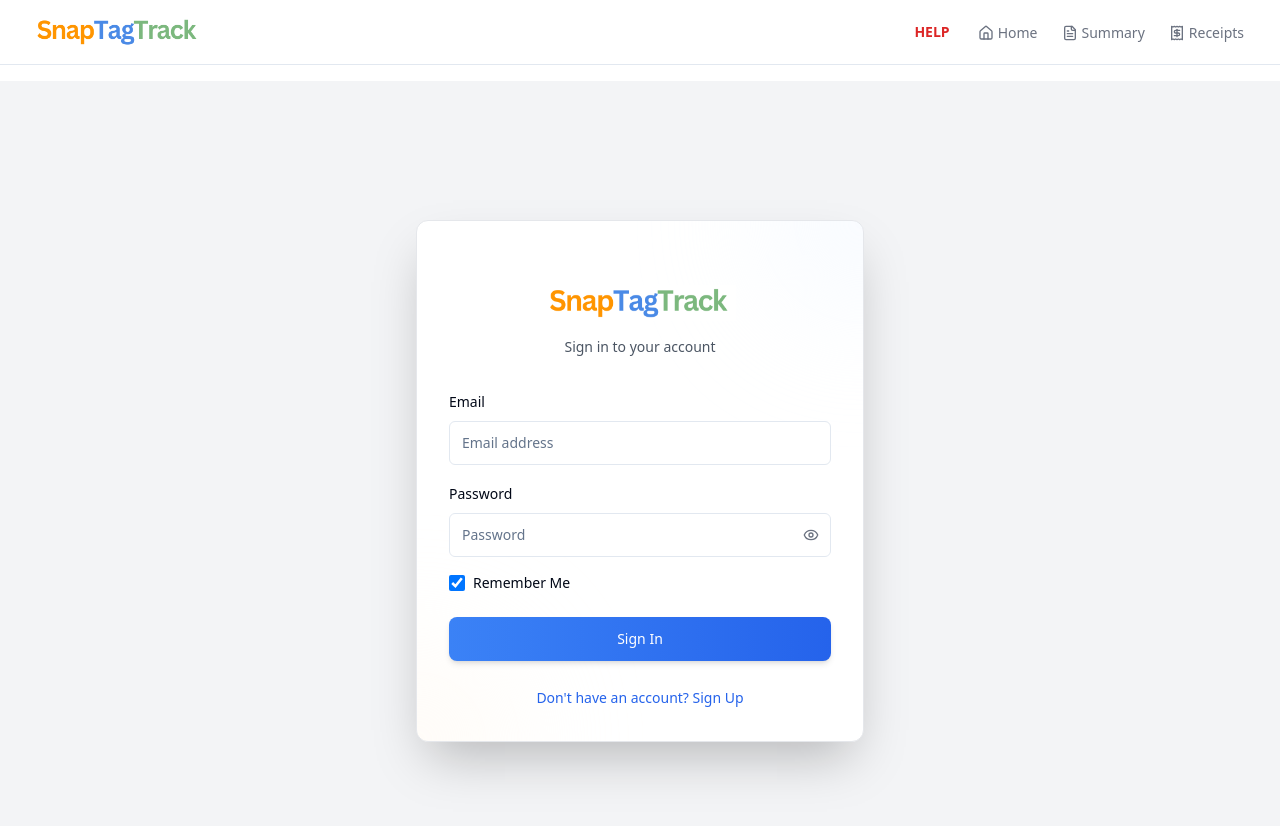
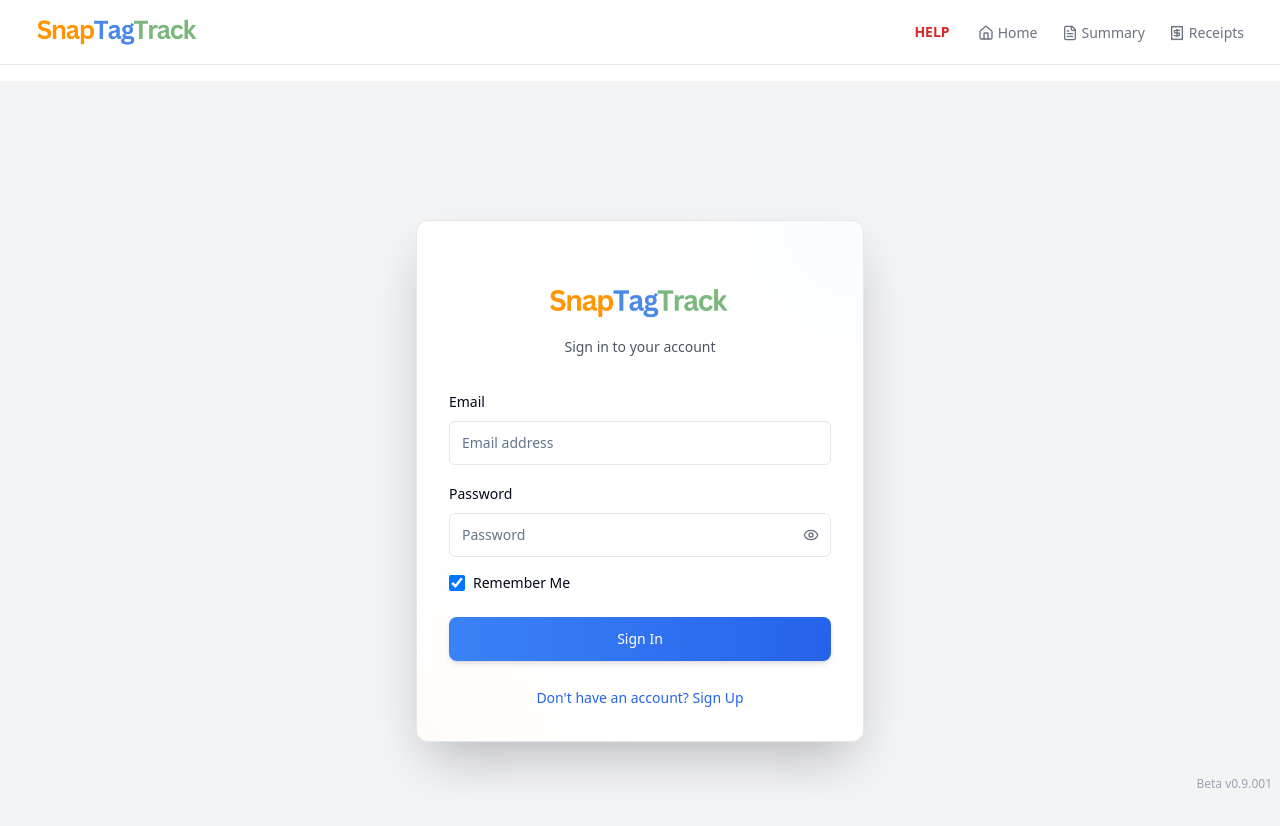
Before and after one commit to delloop-lab/snap-tag-track, a React (Vite) app: page /auth in a window 1280 px wide. Shown: the top 826 px of the page. Built offline with nearby package versions, Linux system fonts and the light colour scheme.

Commit message:
Add version number Beta v0.9.001 to bottom right corner

```diff
--- a/src/App.tsx
+++ b/src/App.tsx
@@ -18,6 +18,7 @@ import TagUntagged from "./pages/TagUntagged";
 import LandingPage2 from "./pages/LandingPage2";
 import Admin from "./pages/Admin";
 import AdminReceipts from "./pages/AdminReceipts";
+import VersionNumber from "./components/VersionNumber";
 import { useEffect } from "react";
 
 const queryClient = new QueryClient();
@@ -71,6 +72,7 @@ const AppContent = () => {
           <Route path="*" element={<NotFound />} />
         </Routes>
       </div>
+      <VersionNumber />
     </>
   );
 };
--- /dev/null
+++ b/src/components/VersionNumber.tsx
@@ -0,0 +1,11 @@
+import React from 'react';
+
+const VersionNumber = () => {
+  return (
+    <div className="fixed bottom-2 right-2 text-gray-400 text-xs">
+      Beta v0.9.001
+    </div>
+  );
+};
+
+export default VersionNumber;
```
